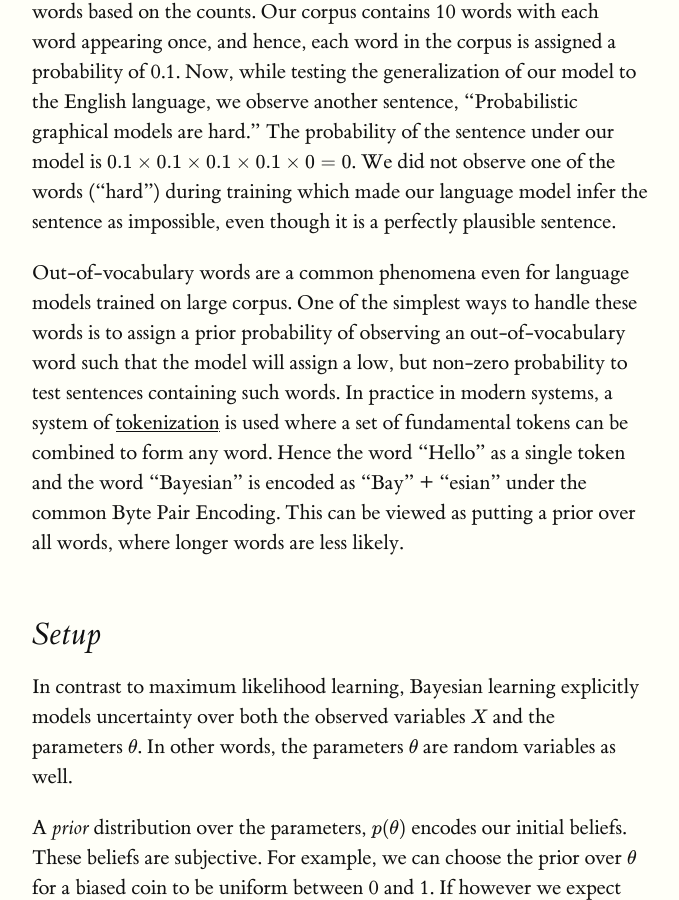
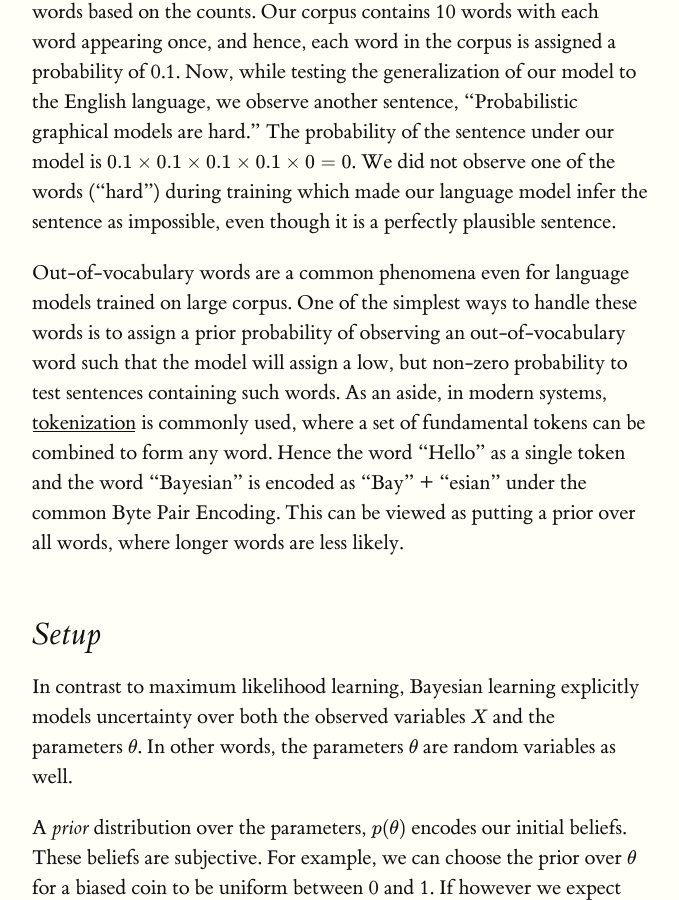
Before and after one commit to ermongroup/cs228-notes, a Jekyll site: the page built from learning/bayesian/index.md, in a window 1280 px wide and 900 px high, scrolled down 1517 px. Shown: the whole window, without its empty margins (128-807 px from the left). Built offline with Jekyll 4.4.1, drawn with Linux system fonts in a browser that asks for light colours; formulas are drawn with MathJax 3; some of the changed text lies outside the part shown.

Commit message:
Added link and reworded small section

```diff
--- a/learning/bayesian/index.md
+++ b/learning/bayesian/index.md
@@ -26,7 +26,7 @@ $$ p(S) = \prod_{i=1}^n p(w_n). $$
 For simplicity, assume that our language corpus consists of a single sentence, "Probabilistic graphical models are fun. They are also powerful." We can estimate the probability of each of the individual words based on the counts. Our corpus contains 10 words with each word appearing once, and hence, each word in the corpus is assigned a probability of 0.1. Now, while testing the generalization of our model to the English language, we observe another sentence, "Probabilistic graphical models are hard." The probability of the sentence under our model is
 $$0.1 \times 0.1 \times 0.1 \times 0.1 \times 0 = 0$$. We did not observe one of the words ("hard") during training which made our language model infer the sentence as impossible, even though it is a perfectly plausible sentence.
 
-Out-of-vocabulary words are a common phenomena even for language models trained on large corpus. One of the simplest ways to handle these words is to assign a prior probability of observing an out-of-vocabulary word such that the model will assign a low, but non-zero probability to test sentences containing such words. In practice in modern systems, a system of [tokenization](https://ai.googleblog.com/2021/12/a-fast-wordpiece-tokenization-system.html) is used where a set of fundamental tokens can be combined to form any word. Hence the word "Hello" as a single token and the word "Bayesian" is encoded as "Bay" + "esian" under the common Byte Pair Encoding. This can be viewed as putting a prior over all words, where longer words are less likely.
+Out-of-vocabulary words are a common phenomena even for language models trained on large corpus. One of the simplest ways to handle these words is to assign a prior probability of observing an out-of-vocabulary word such that the model will assign a low, but non-zero probability to test sentences containing such words. As an aside, in modern systems, [tokenization](https://ai.googleblog.com/2021/12/a-fast-wordpiece-tokenization-system.html) is commonly used, where a set of fundamental tokens can be combined to form any word. Hence the word "Hello" as a single token and the word "Bayesian" is encoded as "Bay" + "esian" under the common Byte Pair Encoding. This can be viewed as putting a prior over all words, where longer words are less likely.
 
 ## Setup
 
```
Also changed, not shown: other parts of learning/bayesian/index.md (+1 -1 lines).
